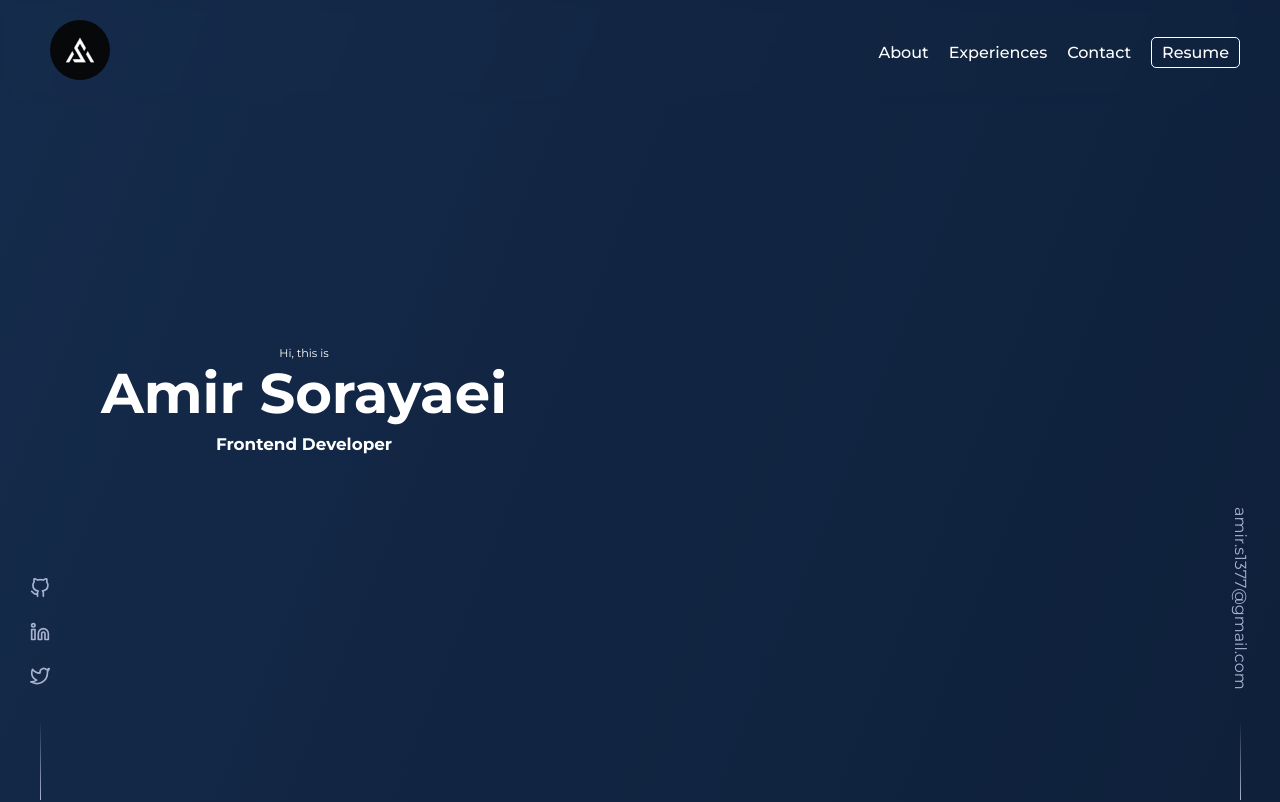
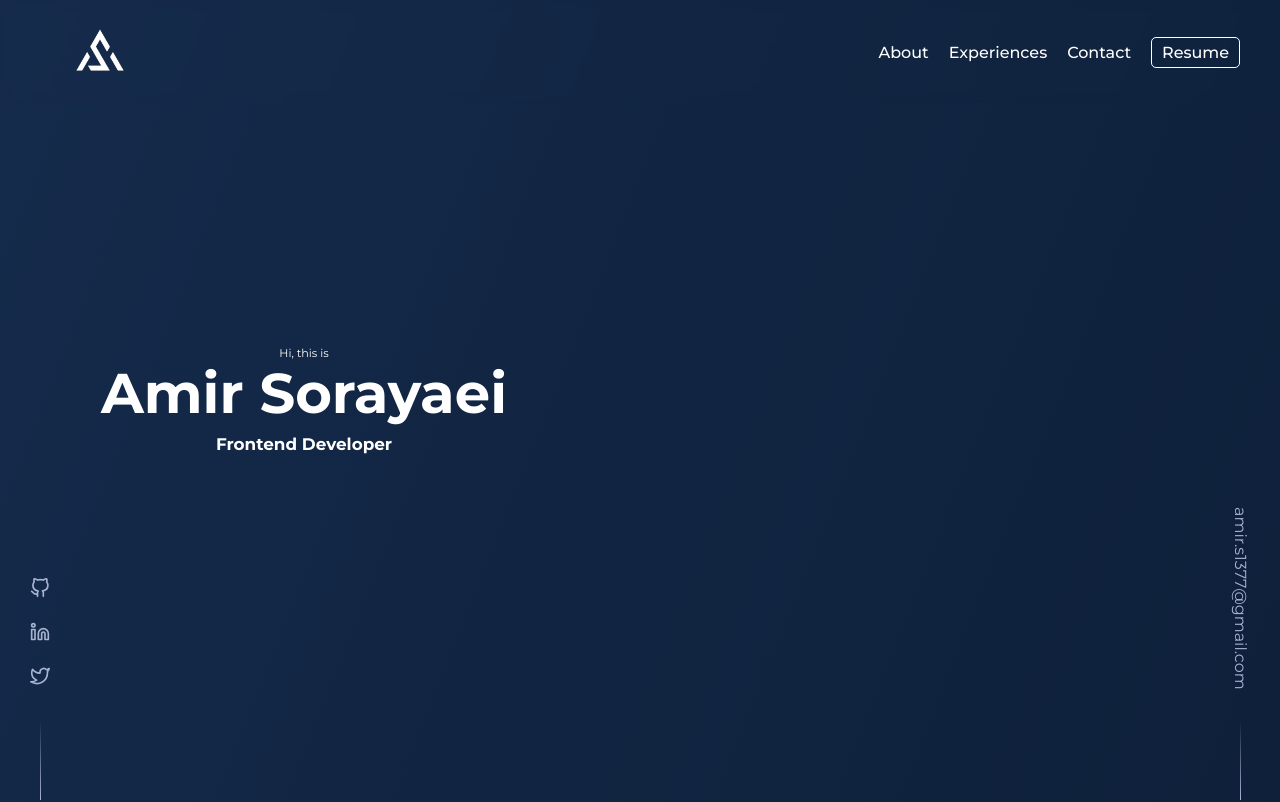
Before and after one commit to amirsorayaei/amirsorayaei.github.io, a Next.js app: page / in a window 1280 px wide. Shown: the top 802 px of the page. Built offline with nearby package versions, Linux system fonts and the light colour scheme.

Commit message:
fix: changed logo background

```diff
--- a/app/global.css
+++ b/app/global.css
@@ -34,7 +34,7 @@
   display: flex;
   align-items: center;
   justify-content: space-between;
-  padding: 20px 40px;
+  padding: 0 40px;
   position: fixed;
   top: 0;
   right: 0;
--- a/src/components/Header/index.tsx
+++ b/src/components/Header/index.tsx
@@ -1,19 +1,13 @@
 import React from "react";
 import Image from "next/image";
 
-import Logo from "@/src/assets/logo.jpg";
+import Logo from "@/src/assets/logo.png";
 
 const Header = () => {
   return (
     <header>
       <a href="#">
-        <Image
-          src={Logo}
-          alt="logo"
-          width={60}
-          height={60}
-          style={{ borderRadius: "50%" }}
-        />
+        <Image src={Logo} alt="logo" width={100} height={100} />
       </a>
       <li>
         <a href="#about">About</a>
```
Also changed, not shown: src/assets/logo.jpg (deleted), src/assets/logo.png (added).
